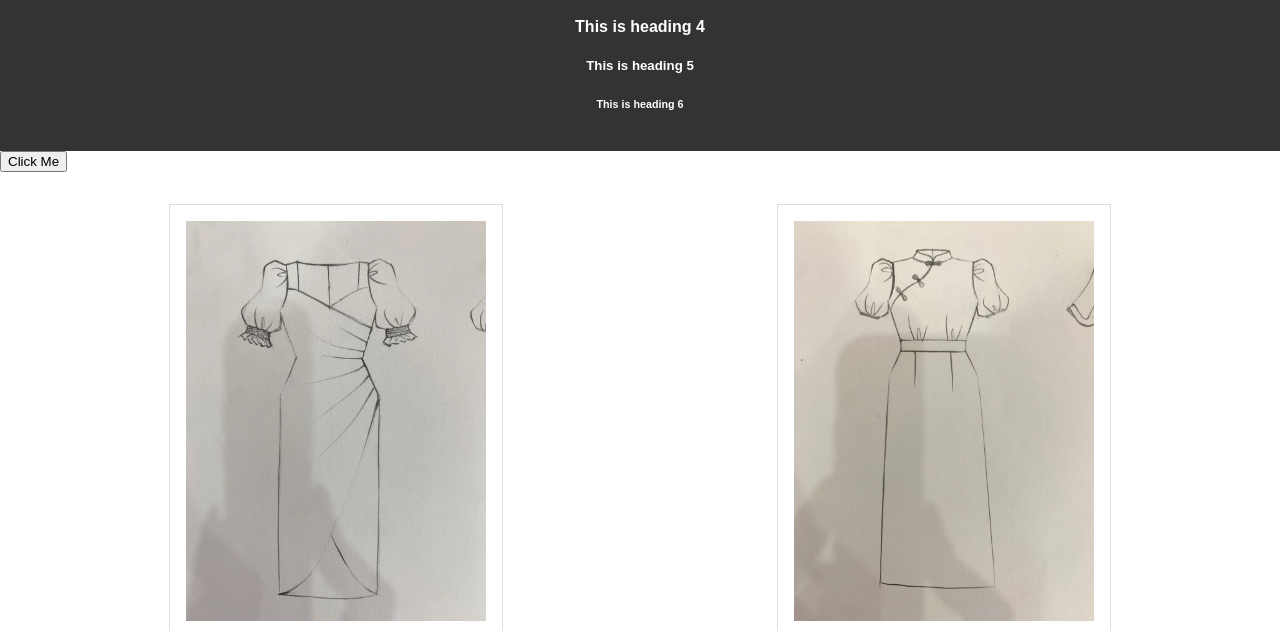
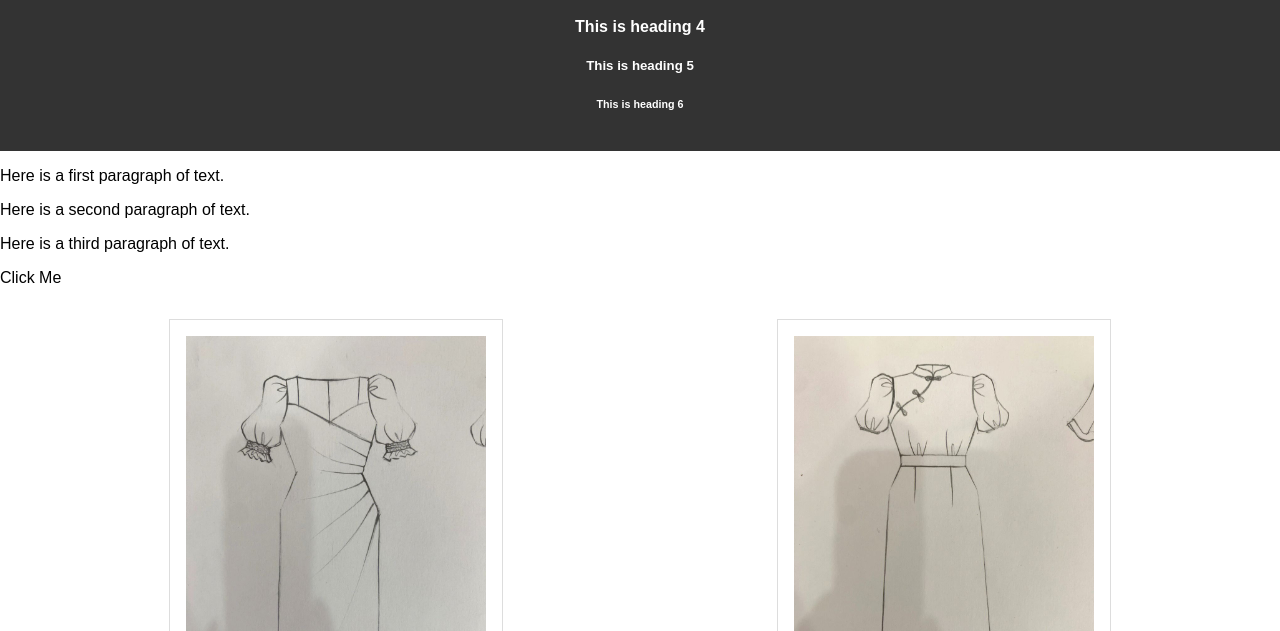
Before and after one commit to Atri1979/elena_store, a plain HTML site: page index.html in a window 1280 px wide. Shown: the part 169-800 px from the top of the page. Drawn offline with Linux system fonts and the light colour scheme.

Commit message:
Update index.html

```diff
--- a/index.html
+++ b/index.html
@@ -18,6 +18,9 @@
 <h5>This is heading 5</h5>
 <h6>This is heading 6</h6>
     </header>
+<p>Here is a first paragraph of text.</p>
+<p>Here is a second paragraph of text.</p>
+<p>Here is a third paragraph of text.</p
 
 
 
```
